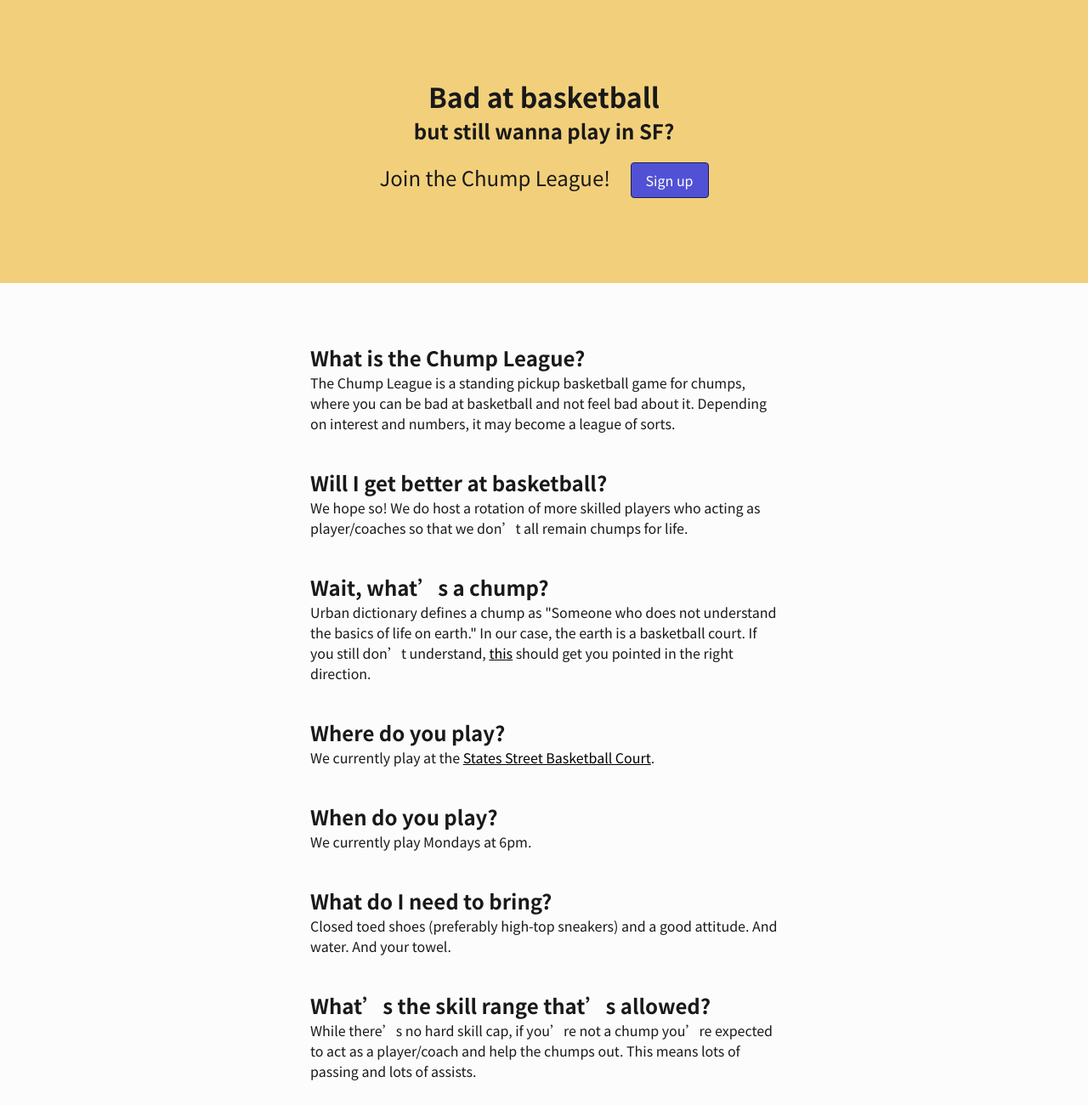
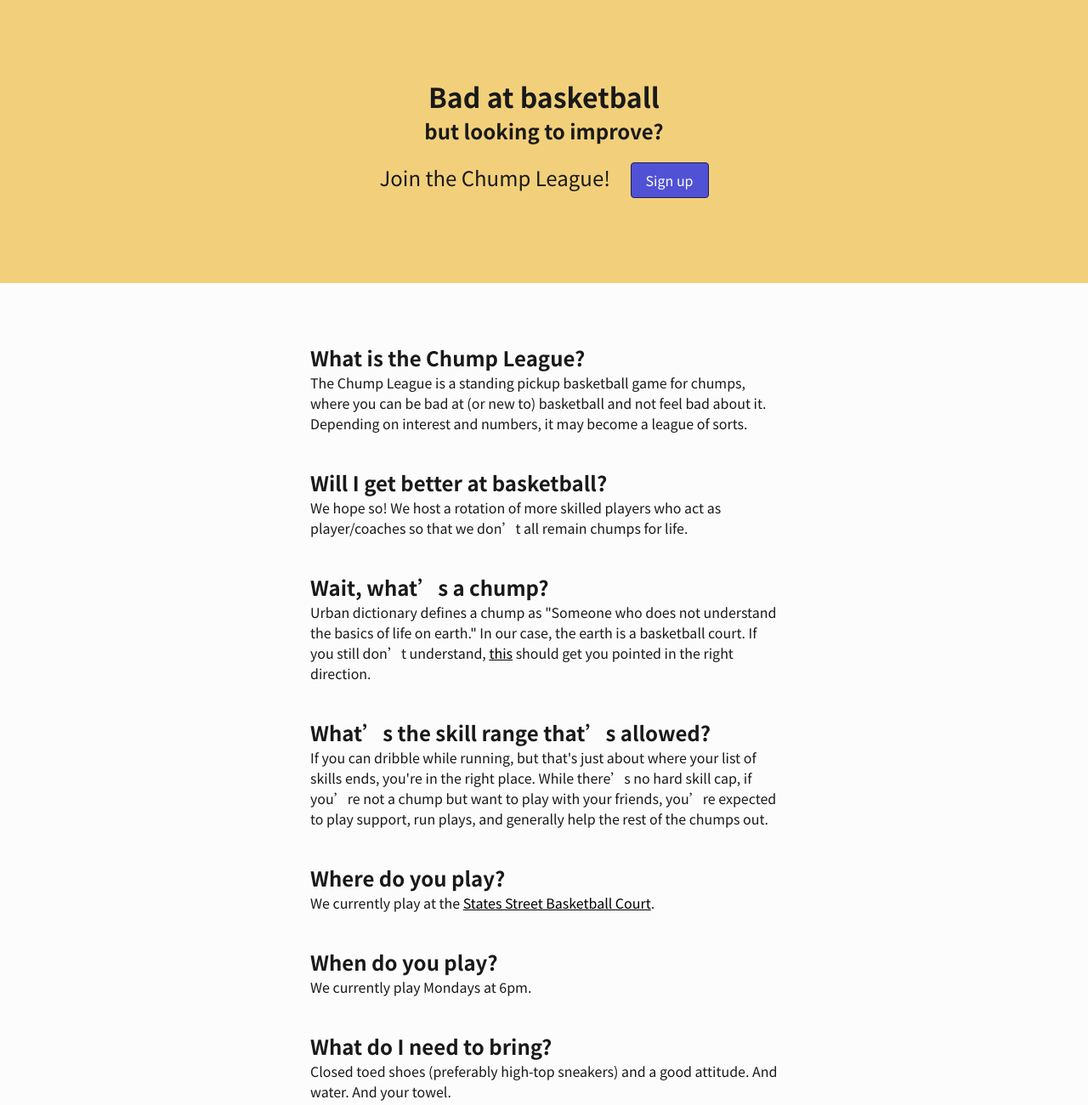
Before and after one commit to cushmachine/chumpleague, a plain HTML site: page index.html in a window 1280 px wide. Shown: the part 60-1360 px from the top of the page at 85% size. Drawn offline with Linux system fonts and the light colour scheme; a script that the page names is missing.

Commit message:
Update index.html

```diff
--- a/index.html
+++ b/index.html
@@ -20,7 +20,7 @@
       <!-- Header container -->
       <div class="container-header">
         <h1>Bad at basketball</h1>
-        <h2>but still wanna play in SF?</h2>
+        <h2>but looking to improve?</h2>
 
         <!-- Join box -->
         <div class="top-join-block">
@@ -37,15 +37,15 @@
         <div class="mid-block">
           <h2>What is the Chump League?</h2>
           <p>The Chump League is a standing pickup basketball game for chumps,
-            where you can be bad at basketball and not feel bad about it.
+            where you can be bad at (or new to) basketball and not feel bad about it.
             Depending on interest and numbers, it may become a league of sorts.
           </p>
         </div>
 
         <div class="mid-block">
           <h2>Will I get better at basketball?</h2>
-          <p>We hope so! We do host a rotation of more skilled players who
-            acting as player/coaches so that we don’t all remain chumps for life.
+          <p>We hope so! We host a rotation of more skilled players who
+            act as player/coaches so that we don’t all remain chumps for life.
           </p>
           </div>
 
@@ -55,6 +55,14 @@
             the basics of life on earth." In our case, the earth is a basketball
             court. If you still don’t understand, <a class="link" href="https://www.youtube.com/watch?v=fgJ2CaTfaxU">this</a> should get you pointed
             in the right direction.
+          </p>
+        </div>
+
+        <div class="mid-block">
+          <h2>What’s the skill range that’s allowed?</h2>
+          <p>If you can dribble while running, but that's just about where your list of skills ends, you're in the right place.
+            While there’s no hard skill cap, if you’re not a chump but want to play with your friends, you’re
+            expected to play support, run plays, and generally help the rest of the chumps out.
           </p>
         </div>
 
@@ -72,14 +80,6 @@
           <h2>What do I need to bring?</h2>
           <p>Closed toed shoes (preferably high-top sneakers) and a good attitude.
             And water. <a href="https://www.youtube.com/watch?v=MtIsLTwUnSg">And your towel</a>.
-          </p>
-        </div>
-
-        <div class="mid-block">
-          <h2>What’s the skill range that’s allowed?</h2>
-          <p>While there’s no hard skill cap, if you’re not a chump you’re
-            expected to act as a player/coach and help the chumps out. This
-            means lots of passing and lots of assists.
           </p>
         </div>
 
```
